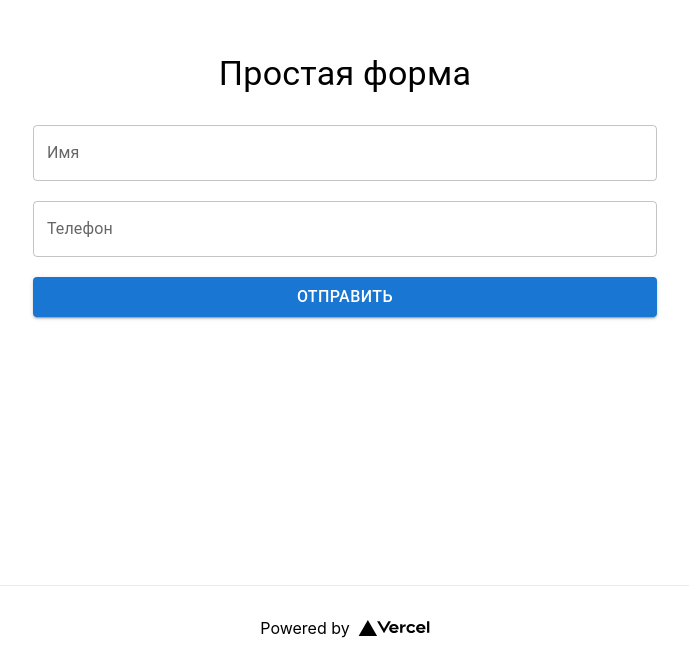
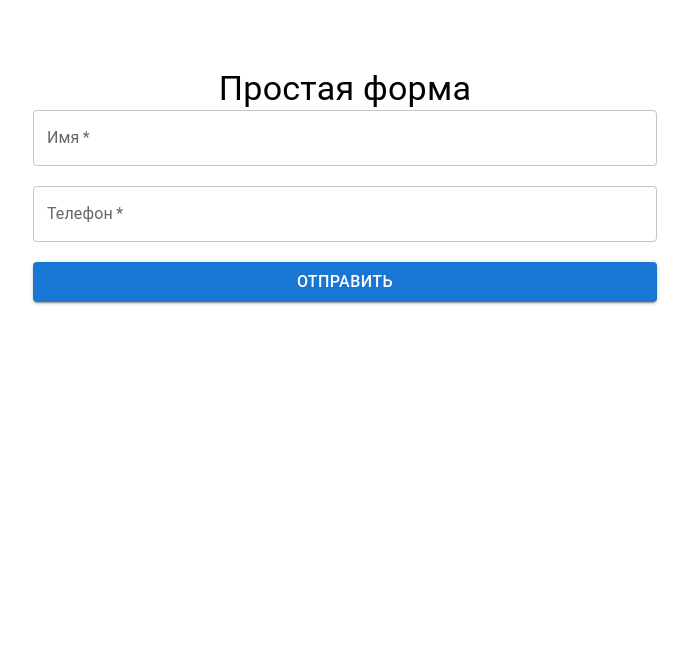
Before and after one commit to lvnnew/next-app-form, a Next.js app: page / in a window 1280 px wide. Shown: the part 215-885 px from the top of the page, without its empty margins (295-984 px from the left). After the commit the page ends 800 px from the top, so only its background shows below. Built offline with nearby package versions, Linux system fonts and the light colour scheme.

Commit message:
Данные из формы отправляются в группу телеги через бота

```diff
--- a/package.json
+++ b/package.json
@@ -13,8 +13,10 @@
     "@emotion/styled": "^11.10.0",
     "@mui/icons-material": "^5.10.2",
     "@mui/material": "^5.10.2",
+    "@types/config": "^3.3.0",
     "@types/node-telegram-bot-api": "^0.57.1",
     "axios": "^0.27.2",
+    "config": "^3.3.7",
     "next": "12.2.5",
     "node-telegram-bot-api": "^0.59.0",
     "react": "18.2.0",
--- /dev/null
+++ b/pages/Form.jsx
@@ -0,0 +1,93 @@
+import {
+  Box,
+  Button,
+  TextareaAutosize,
+  TextField,
+  Typography,
+} from "@mui/material";
+
+const Form = () => {
+  const handleSubmit = async (event) => {
+    event.preventDefault();
+
+    const data = {
+      name: event.target.name.value,
+      phone: event.target.phone.value,
+    };
+
+    const JSONdata = JSON.stringify(data);
+    const endpoint = "/api/form";
+
+    const options = {
+      method: "POST",
+      headers: {
+        "Content-Type": "application/json",
+      },
+      body: JSONdata,
+    };
+    const response = await fetch(endpoint, options);
+
+    const result = await response.json();
+    alert(result.data);
+  };
+  return (
+    <Box
+      sx={{
+        flexGrow: 1,
+        padding: "30px",
+        maxWidth: "700px",
+        margin: "30px auto",
+        background: "#fff",
+        borderRadius: "10px",
+      }}
+    >
+      <Typography
+        variant="h4"
+        sx={{
+          textAlign: "center",
+          color: "#000",
+        }}
+      >
+        Простая форма
+      </Typography>
+      <form action="/api/form" method="post" onSubmit={handleSubmit}>
+        <TextField
+          label="Имя"
+          variant="outlined"
+          fullWidth
+          sx={{
+            marginBottom: "20px !important",
+          }}
+          type="text"
+          id="name"
+          name="name"
+          required
+        />
+
+        <TextField
+          label="Телефон"
+          variant="outlined"
+          fullWidth
+          sx={{
+            marginBottom: "20px !important",
+          }}
+          type="text"
+          id="phone"
+          name="phone"
+          required
+        />
+
+        <Button
+          variant="contained"
+          type="submit"
+          color="primary"
+          sx={{ width: "100%", fontSize: "16px" }}
+        >
+          Отправить
+        </Button>
+      </form>
+    </Box>
+  );
+};
+
+export default Form;
--- /dev/null
+++ b/pages/api/form.ts
@@ -0,0 +1,22 @@
+import config from "config";
+const TelegramBot = require("node-telegram-bot-api");
+import type { NextApiRequest, NextApiResponse } from "next";
+
+const TOKEN = config.get("token");
+const CHAT_ID = config.get("chat_id");
+const bot = new TelegramBot(TOKEN, { polling: true });
+
+const handler = async (req: NextApiRequest, res: NextApiResponse) => {
+  const body = req.body;
+  if (!body.name || !body.phone) {
+    return res.status(400).json({ data: "Забыли ввести имя или телефон" });
+  }
+
+  const text = "Имя: " + body.name + " Телефон: " + body.phone;
+
+  bot.sendMessage(CHAT_ID, text);
+
+  res.status(200).end;
+};
+
+export default handler;
--- /dev/null
+++ b/pages/api/lead.ts
@@ -0,0 +1,18 @@
+// Next.js API route support: https://nextjs.org/docs/api-routes/introduction
+import type { NextApiRequest, NextApiResponse } from "next";
+
+type Data = {
+  name: string;
+  phone: string;
+};
+
+export default function handler(
+  req: NextApiRequest,
+  res: NextApiResponse<Data>
+) {
+  if (req.method === "POST") {
+    res.status(200).json({ name: req.body.name, phone: req.body.phone });
+  } else {
+    res.status(400).end();
+  }
+}
--- a/pages/index.tsx
+++ b/pages/index.tsx
@@ -1,10 +1,3 @@
-import {
-  Box,
-  Button,
-  TextareaAutosize,
-  TextField,
-  Typography,
-} from "@mui/material";
 import type { NextPage } from "next";
 import Head from "next/head";
 import Image from "next/image";
@@ -12,107 +5,23 @@ import { useState } from "react";
 import styles from "../styles/Home.module.css";
 import TelegramBot from "node-telegram-bot-api";
 import ym from "react-yandex-metrika";
-
-const token = "1938841236:AAHvKPJSc4izL-53gm-SdbzcWDMMTwTc6V0";
-const chatId = "-509225291";
+import Form from "./Form";
 
 // ym("getClientID");
 
 const Home: NextPage = () => {
-  const [phone, setPhone] = useState("");
-  const [firstName, setFirstName] = useState("");
-
-  const submitForm = (e: { preventDefault: () => void }) => {
-    e.preventDefault();
-    console.log({ firstName, phone });
-  };
-
   return (
     <div className={styles.container}>
       <Head>
         <title>Next App Form</title>
         <meta name="description" content="Next App Form" />
-        <link rel="icon" href="/favicon.ico" />
       </Head>
 
       <main className={styles.main}>
         <div className={styles.grid}>
-          <Box
-            sx={{
-              flexGrow: 1,
-              padding: "30px",
-              maxWidth: "700px",
-              margin: "30px auto",
-              background: "#fff",
-              borderRadius: "10px",
-            }}
-          >
-            <Typography
-              variant="h4"
-              sx={{
-                textAlign: "center",
-                color: "#000",
-              }}
-            >
-              Простая форма
-            </Typography>
-            <Box
-              sx={{
-                marginTop: "30px",
-              }}
-              id="tg"
-              component="form"
-              noValidate
-              autoComplete="off"
-            >
-              <TextField
-                label="Имя"
-                variant="outlined"
-                fullWidth
-                sx={{
-                  marginBottom: "20px !important",
-                }}
-                value={firstName}
-                onChange={(e) => setFirstName(e.target.value)}
-              />
-
-              <TextField
-                label="Телефон"
-                variant="outlined"
-                fullWidth
-                sx={{
-                  marginBottom: "20px !important",
-                }}
-                value={phone}
-                onChange={(e) => setPhone(e.target.value)}
-              />
-
-              <Button
-                variant="contained"
-                type="submit"
-                color="primary"
-                sx={{ width: "100%", fontSize: "16px" }}
-                onClick={submitForm}
-              >
-                Отправить
-              </Button>
-            </Box>
-          </Box>
+          <Form />
         </div>
       </main>
-
-      <footer className={styles.footer}>
-        <a
-          href="https://vercel.com?utm_source=create-next-app&utm_medium=default-template&utm_campaign=create-next-app"
-          target="_blank"
-          rel="noopener noreferrer"
-        >
-          Powered by{" "}
-          <span className={styles.logo}>
-            <Image src="/vercel.svg" alt="Vercel Logo" width={72} height={16} />
-          </span>
-        </a>
-      </footer>
     </div>
   );
 };
--- /dev/null
+++ b/tsconfig-ts-node.json
@@ -0,0 +1,6 @@
+{
+  "extends": "./tsconfig.json",
+  "compilerOptions": {
+    "module": "CommonJS",
+  },
+}
--- a/tsconfig.json
+++ b/tsconfig.json
@@ -15,6 +15,6 @@
     "jsx": "preserve",
     "incremental": true
   },
-  "include": ["next-env.d.ts", "**/*.ts", "**/*.tsx"],
+  "include": ["next-env.d.ts", "**/*.ts", "**/*.tsx", "pages/Form.jsx"],
   "exclude": ["node_modules"]
 }
```
Also changed, not shown: hello.ts (added, +13 -0 lines), 2 other files (tests, documents, lock files or other folders).
